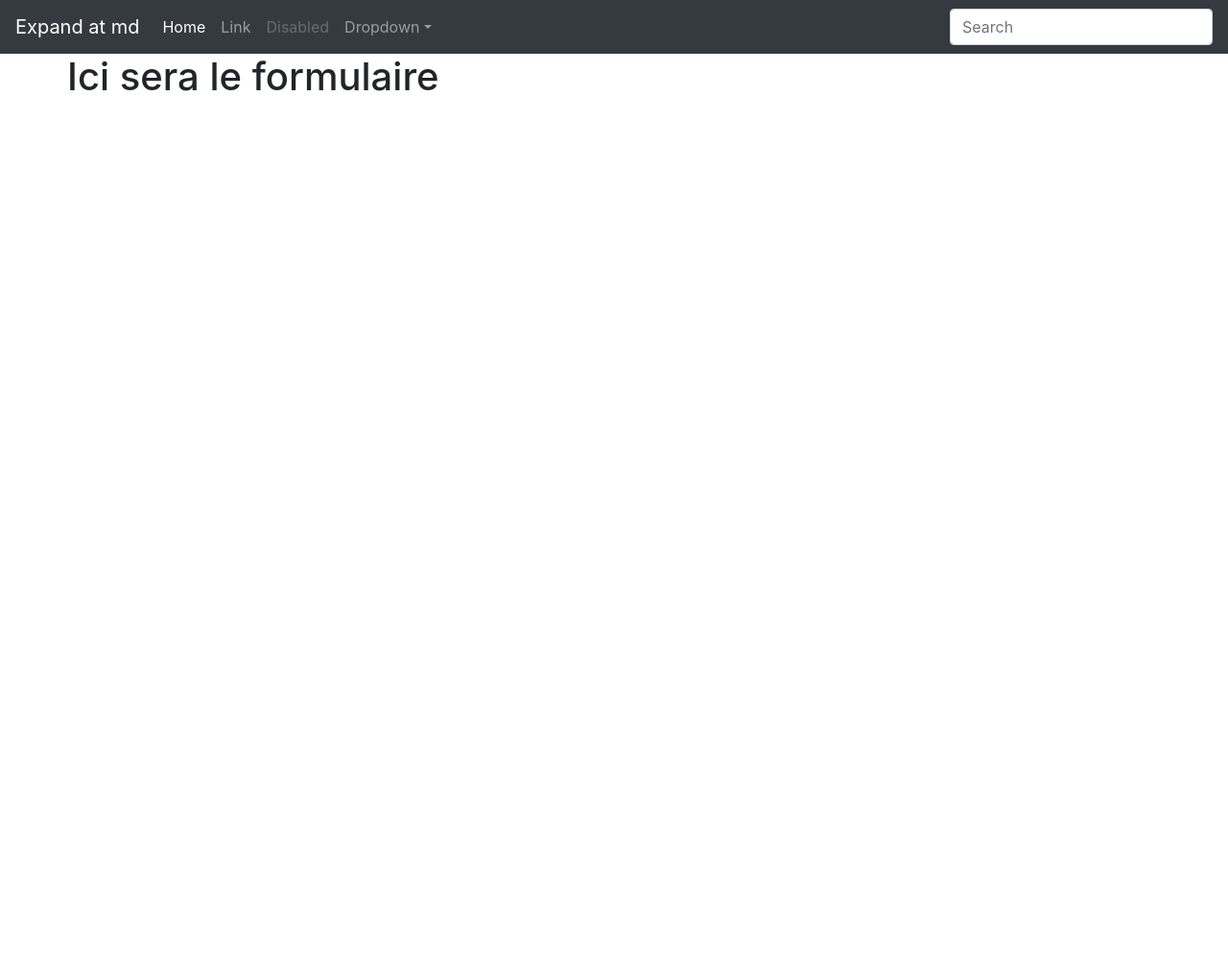
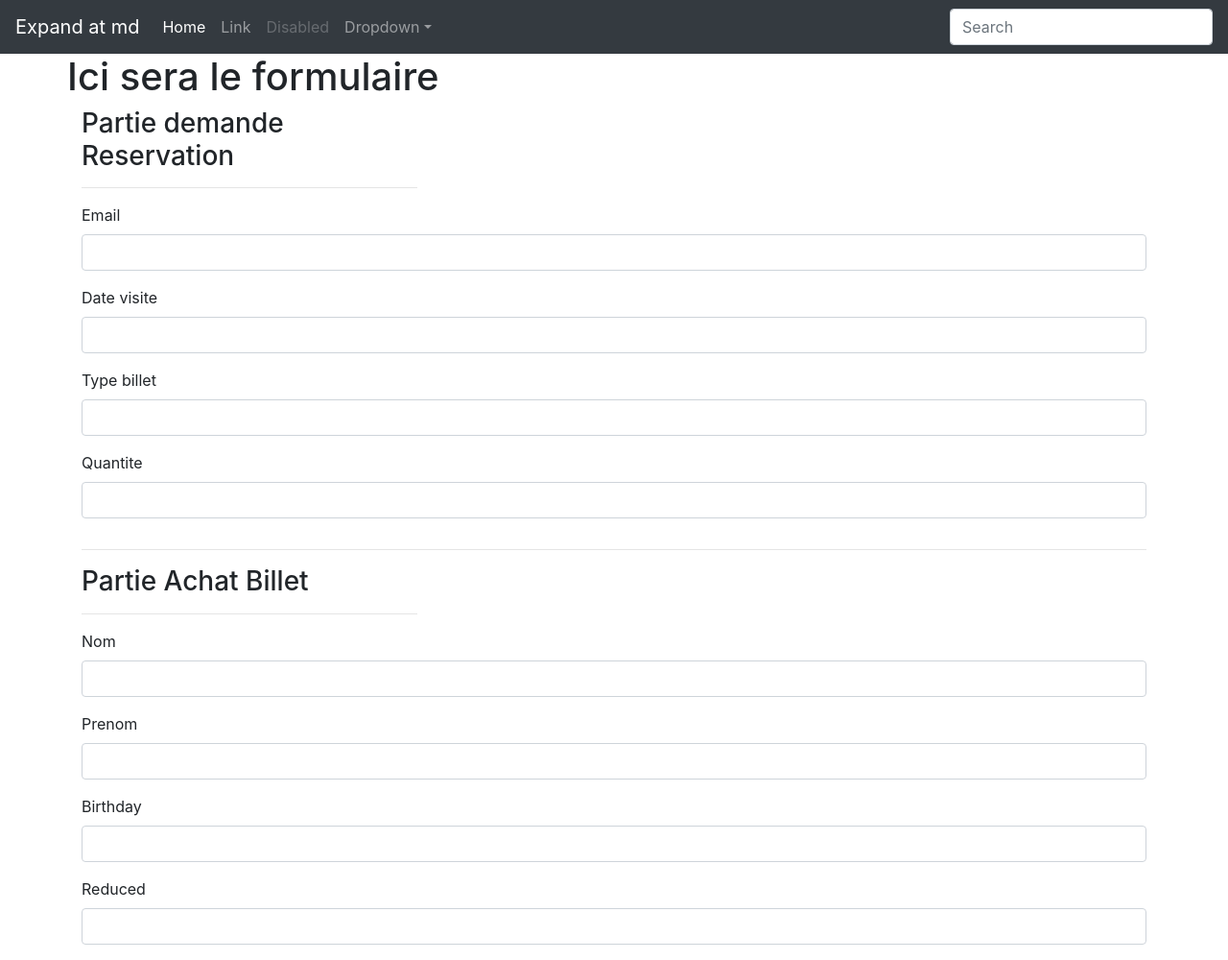
Before and after one commit to alibbali/louvre_project, a Symfony app: template LeLouvre/templates/pages/reservation.html.twig in a window 1280 px wide. Shown: the whole page at 96% size. Before the commit the page ends 800 px from the top, so only its background shows below. Run offline with Twig, Linux system fonts and the light colour scheme; the template is opened without the code that fills it, so the values that code supplies are empty; form fields are guessed from the names that the template uses; some libraries are stand-ins or nearby versions.

Commit message:
Features: Forms created, Ticketing views created

```diff
--- a/LeLouvre/src/Entity/Billets.php
+++ b/LeLouvre/src/Entity/Billets.php
@@ -17,7 +17,7 @@ class Billets
     private $id;
 
     /**
-     * @ORM\ManyToOne(targetEntity="App\Entity\Reservation", inversedBy="nom")
+     * @ORM\ManyToOne(targetEntity="App\Entity\Reservation", inversedBy="id")
      * @ORM\JoinColumn(nullable=false)
      */
     private $id_reservation;
--- a/LeLouvre/templates/pages/home.html.twig
+++ b/LeLouvre/templates/pages/home.html.twig
@@ -11,7 +11,7 @@
         <div class="row">
             <div class="col-md-12 text-center">
                 <a href="{{path('reservation')}}" class="btn btn-success">Acheter un billet</a>
-                <a href="" class="btn btn-success">Un autre bouton</a>
+                <a href="" class="btn btn-info">Un autre bouton</a>
             </div>
         </div>
     </div>
--- a/LeLouvre/templates/pages/reservation.html.twig
+++ b/LeLouvre/templates/pages/reservation.html.twig
@@ -9,5 +9,34 @@
         <div class="row">
             <h1>Ici sera le formulaire</h1>
         </div>
+        <div class="row">
+            <div class="col-md-4">
+            <h3>Partie demande Reservation</h3>
+                <hr>
+            </div>
+            <div class="col-md-12">
+                {{form_start(reservationForm)}}
+                {{form_row(reservationForm.email)}}
+                {{form_row(reservationForm.date_visite)}}
+                {{form_row(reservationForm.type_billet)}}
+                {{form_row(reservationForm.quantite)}}
+                {{form_end(reservationForm)}}
+            </div>
+        </div>
+        <hr>
+        <div class="row">
+            <div class="col-md-4">
+                <h3>Partie Achat Billet</h3>
+                <hr>
+            </div>
+            <div class="col-md-12">
+                {{ form_start(billetsForm) }}
+                {{ form_row(billetsForm.nom)}}
+                {{ form_row(billetsForm.prenom)}}
+                {{ form_row(billetsForm.birthday)}}
+                {{ form_row(billetsForm.reduced)}}
+                {{ form_end(billetsForm) }}
+            </div>
+        </div>
     </div>
 {% endblock body %}
```
Also changed, not shown: LeLouvre/src/Controller/TicketingController.php (+26 -3 lines), LeLouvre/src/Entity/Reservation.php (+0 -34 lines), LeLouvre/src/Form/BilletsType.php (added, +30 -0 lines), LeLouvre/src/Form/ReservationType.php (added, +29 -0 lines), 1 other file.
